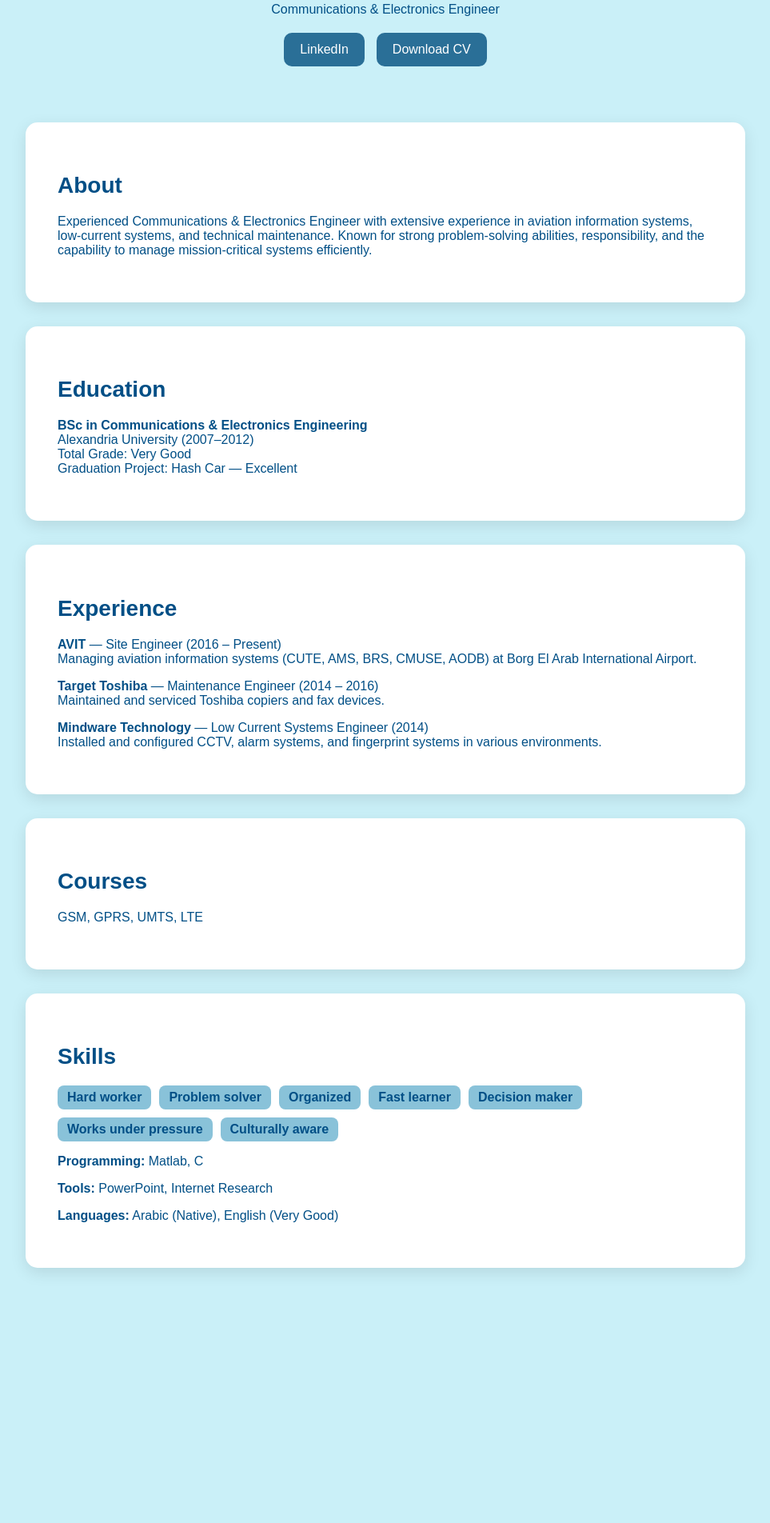
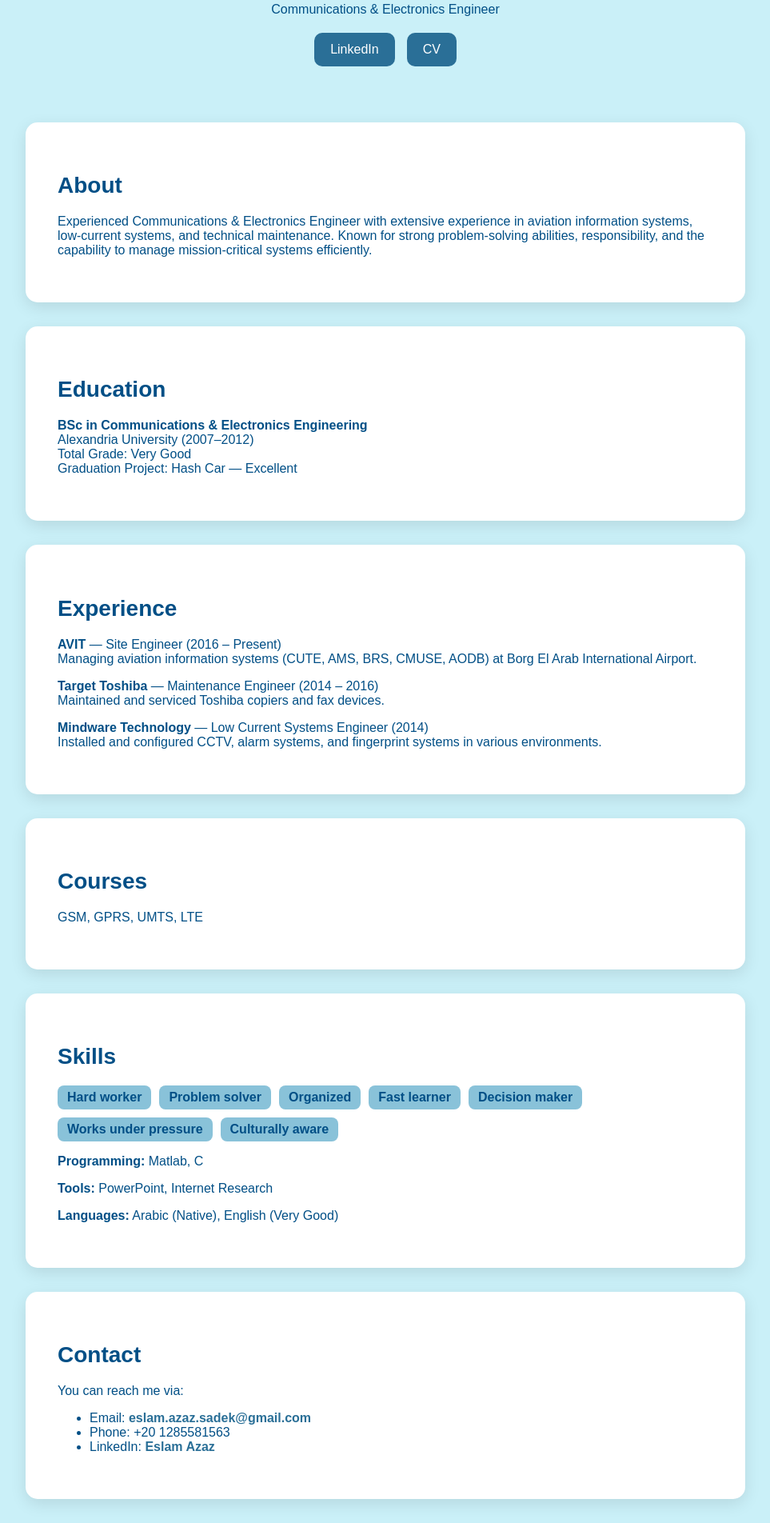
Before and after one commit to ahmedyehiazakaria89-arch/portfolio-EslamAzaz, a plain HTML site: page index.html in a window 1280 px wide. Shown: the part 584-2488 px from the top of the page at 80% size, without its empty margins (158-1121 px from the left). Before the commit the page ends 2199 px from the top, so only its background shows below. Drawn offline with Linux system fonts and the light colour scheme.

Commit message:
Add contact section to portfolio
Added contact section with email, phone, and LinkedIn details.

```diff
--- a/index.html
+++ b/index.html
@@ -5,7 +5,7 @@
   <meta name="viewport" content="width=device-width, initial-scale=1.0">
   <title>Portfolio</title>
   <style>
-    /* Global box-sizing to avoid layout issues */
+    /* Global box-sizing */
     * {
       box-sizing: border-box;
     }
@@ -29,7 +29,7 @@
     nav {
       width: 100%;
       background: white;
-      padding: 15px 30px; /* extra right padding prevents last link behind scrollbar */
+      padding: 15px 30px;
       position: fixed;
       top: 0;
       left: 0;
@@ -59,7 +59,7 @@
     }
 
     nav ul.nav-links li {
-      flex: 0 0 auto; /* prevents shrinking of links */
+      flex: 0 0 auto;
     }
 
     nav ul.nav-links li a {
@@ -148,10 +148,21 @@
       font-weight: bold;
     }
 
+    /* Contact links styling */
+    #contact a {
+      color: var(--ocean-mid);
+      text-decoration: none;
+      font-weight: bold;
+    }
+
+    #contact a:hover {
+      color: var(--ocean-dark);
+    }
+
     /* RESPONSIVE */
     @media (max-width: 600px) {
       nav ul.nav-links {
-        display: none; /* replace with mobile menu if needed */
+        display: none;
       }
       .profile-img {
         width: 200px;
@@ -171,6 +182,7 @@
       <li><a href="#experience">Experience</a></li>
       <li><a href="#courses">Courses</a></li>
       <li><a href="#skills">Skills</a></li>
+      <li><a href="#contact">Contact</a></li>
     </ul>
   </nav>
 
@@ -181,7 +193,7 @@
     <p>Communications & Electronics Engineer</p>
     <div class="links">
       <a href="https://www.linkedin.com/in/eslam-sadek-4a43a191/" target="_blank">LinkedIn</a>
-      <a href="Eslam_Azaz_CV.pdf" download>Download CV</a>
+      <a href="Eslam_Azaz_CV.pdf" download>CV</a>
     </div>
   </div>
 
@@ -234,5 +246,16 @@
     <p><strong>Languages:</strong> Arabic (Native), English (Very Good)</p>
   </div>
 
+  <!-- CONTACT -->
+  <div class="section" id="contact">
+    <h2>Contact</h2>
+    <p>You can reach me via:</p>
+    <ul>
+      <li>Email: <a href="mailto:eslam.azaz.sadek@gmail.com">eslam.azaz.sadek@gmail.com</a></li>
+      <li>Phone: +20 1285581563</li>
+      <li>LinkedIn: <a href="https://www.linkedin.com/in/eslam-sadek-4a43a191/" target="_blank">Eslam Azaz</a></li>
+    </ul>
+  </div>
+
 </body>
 </html>
```
